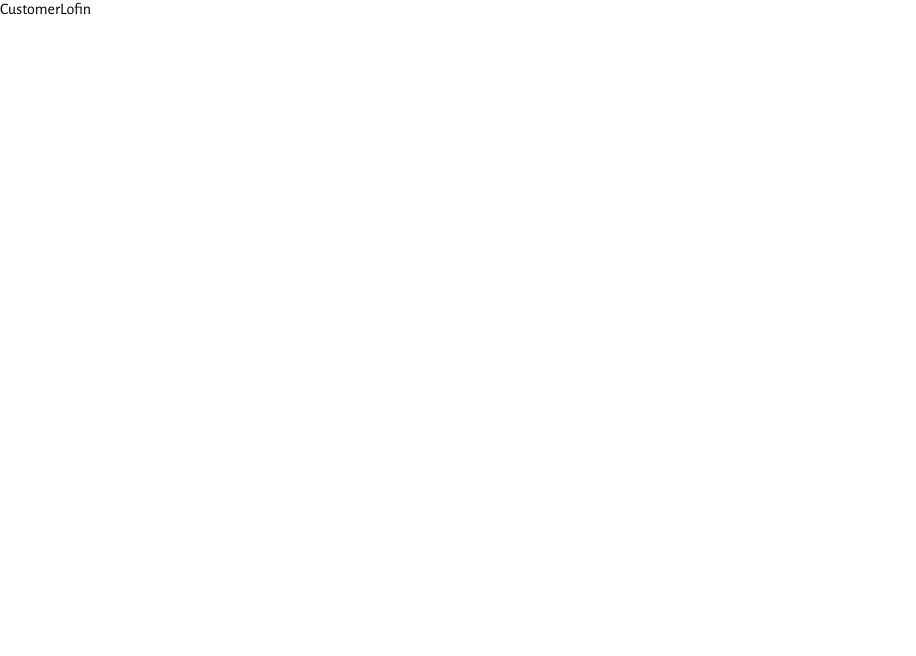
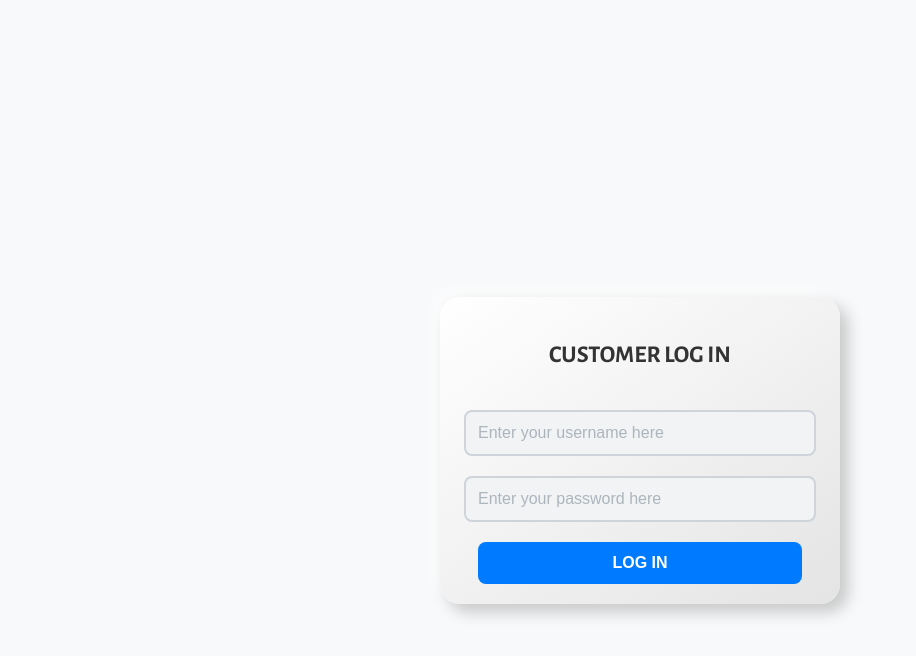
Before and after one commit to Tane4ka170/FoodDeliveryAppReact, a React (Create React App) app: page /login in a window 1280 px wide. Shown: the top 656 px of the page, without its empty margins (0-916 px from the left). Built offline with nearby package versions, Linux system fonts and the light colour scheme; no server answers.

Commit message:
ImplementedCustomerLoginComponent

```diff
--- a/src/components/customerLogin/CustomerLogin.tsx
+++ b/src/components/customerLogin/CustomerLogin.tsx
@@ -1,7 +1,27 @@
 import React from "react";
+import s from "./CustomerLogin.module.css";
 
 const CustomerLogin: React.FC<any> = (props) => {
-  return <React.Fragment>CustomerLofin</React.Fragment>;
+  return (
+    <React.Fragment>
+      <div className={s.centeredContainer}>
+        <div className={s.customerLoginCart}>
+          <h3 className={s.customerLoginTitle}>Customer Log In</h3>
+          <input
+            type="text"
+            placeholder="Enter your username here"
+            className={s.input}
+          />
+          <input
+            type="password"
+            placeholder="Enter your password here"
+            className={s.input}
+          />
+          <button className={s.loginButton}>Log in</button>
+        </div>
+      </div>
+    </React.Fragment>
+  );
 };
 
 export default CustomerLogin;
```
